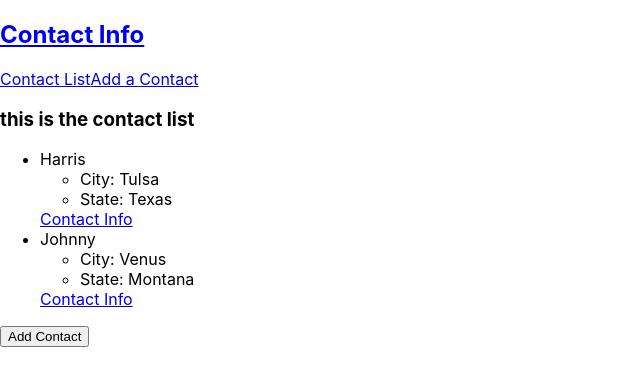
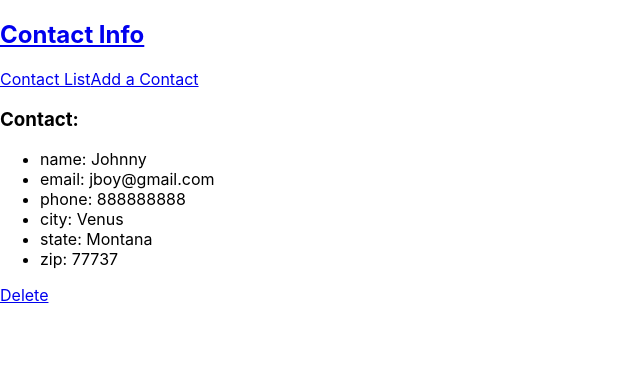
Before and after one commit to jhmccandless/contact-app, a React (Create React App) app in the folder contact-app/: page /contact_info/1 in a window 1280 px wide. Before the commit this address led to /dashboard. Shown: the top 386 px of the page, without its empty margins (0-640 px from the left). Built offline with nearby package versions, Linux system fonts and the light colour scheme.

Commit message:
got the delete confirmation page working

```diff
--- a/contact-app/src/App.jsx
+++ b/contact-app/src/App.jsx
@@ -1,9 +1,10 @@
 import { Provider } from "react-redux";
 import { BrowserRouter, Route, Link, Switch, Redirect } from "react-router-dom";
 
-import DeleteCont from "./components/DeleteComp";
+import ContactInfo from "./components/ContactInfo";
 import AddContact from "./components/Add-Contact";
 import Contacts from "./components/Contacts";
+import DeleteConfirm from "./components/DeleteConfirm";
 import store from "./store";
 
 function App() {
@@ -21,7 +22,8 @@ function App() {
           <Switch>
             <Route exact path="/dashboard" component={Contacts} />
             <Route path="/add_contact" component={AddContact} />
-            <Route path="/delete_contact/:index" component={DeleteCont} />
+            <Route path="/contact_info/:index" component={ContactInfo} />
+            <Route path="/delete_confirm/:index" component={DeleteConfirm} />
             <Route path="*">
               <Redirect to="/dashboard" />
             </Route>
--- a/contact-app/src/actions.js
+++ b/contact-app/src/actions.js
@@ -1,6 +1,13 @@
 export function addContact(data) {
   return {
     type: "ADD_CONTACT",
+    data,
+  };
+}
+
+export function seeContactInfo(data) {
+  return {
+    type: "SEE_CONTACT",
     data,
   };
 }
--- /dev/null
+++ b/contact-app/src/components/ContactInfo.jsx
@@ -0,0 +1,50 @@
+import React from "react";
+import { connect } from "react-redux";
+import { Link } from "react-router-dom";
+
+class ContactInfo extends React.Component {
+  constructor(props) {
+    super(props);
+    this.state = {};
+  }
+
+  render() {
+    return (
+      <div>
+        <h3>Contact:</h3>
+        <ul>
+          {Object.keys(this.props.contInfo).map((el, index) => {
+            return (
+              <li key={index}>
+                {el}: {this.props.contInfo[`${el}`]}
+              </li>
+            );
+          })}
+        </ul>
+        <Link
+          to={{ pathname: `/delete_confirm/${this.props.match.params.index}` }}
+        >
+          Delete
+        </Link>
+      </div>
+    );
+  }
+}
+
+function mapStateToProps(state, ownProps) {
+  let id = ownProps.match.params.index;
+  return {
+    contInfo: state.contactList[id],
+  };
+}
+
+function mapDispatchToProps(dispatch) {
+  return {};
+}
+
+const ConnectedSeeContact = connect(
+  mapStateToProps,
+  mapDispatchToProps
+)(ContactInfo);
+
+export default ConnectedSeeContact;
--- a/contact-app/src/components/Contacts.jsx
+++ b/contact-app/src/components/Contacts.jsx
@@ -9,7 +9,7 @@ class Contacts extends React.Component {
         <h3>this is the contact list</h3>
         <ul>
           {this.props.contactList.map((contact, index) => {
-            let pathName = `/delete_contact/${index}`;
+            let pathName = `/contact_info/${index}`;
             return (
               <li key={index}>
                 {contact.name}
--- a/contact-app/src/components/DeleteComp.jsx
+++ b/contact-app/src/components/DeleteConfirm.jsx
@@ -1,7 +1,7 @@
 import React from "react";
 import { connect } from "react-redux";
 
-class DeleteCont extends React.Component {
+class DeleteComfirm extends React.Component {
   constructor(props) {
     super(props);
     this.state = {};
@@ -13,25 +13,12 @@ class DeleteCont extends React.Component {
   };
 
   render() {
-    let keys = Object.keys(this.props.contRemove);
-    console.log(
-      keys.map((el) => {
-        console.log(this.props.contRemove[`${el}`]);
-      })
-    );
     return (
       <div>
-        <h3>Contact:</h3>
-        {Object.keys(this.props.contRemove).map((el) => {
-          return (
-            <ul>
-              <li>
-                {el}: {this.props.contRemove[`${el}`]}
-              </li>
-            </ul>
-          );
-        })}
-        <h3>Are you sure you want to delete?</h3>
+        <h3>Delete contact?</h3>
+        <ul>
+          <li>{this.props.contInfo.name}</li>
+        </ul>
         <button onClick={this.handleClick}>OK!</button>
       </div>
     );
@@ -41,10 +28,9 @@ class DeleteCont extends React.Component {
 function mapStateToProps(state, ownProps) {
   let id = ownProps.match.params.index;
   return {
-    contRemove: state.contactList[id],
+    contInfo: state.contactList[id],
   };
 }
-
 function mapDispatchToProps(dispatch) {
   return {
     deleteContact: (id) => {
@@ -53,9 +39,9 @@ function mapDispatchToProps(dispatch) {
   };
 }
 
-const ConnectedDeleteContact = connect(
+const connectedDeleteConfirm = connect(
   mapStateToProps,
   mapDispatchToProps
-)(DeleteCont);
+)(DeleteComfirm);
 
-export default ConnectedDeleteContact;
+export default connectedDeleteConfirm;
```
